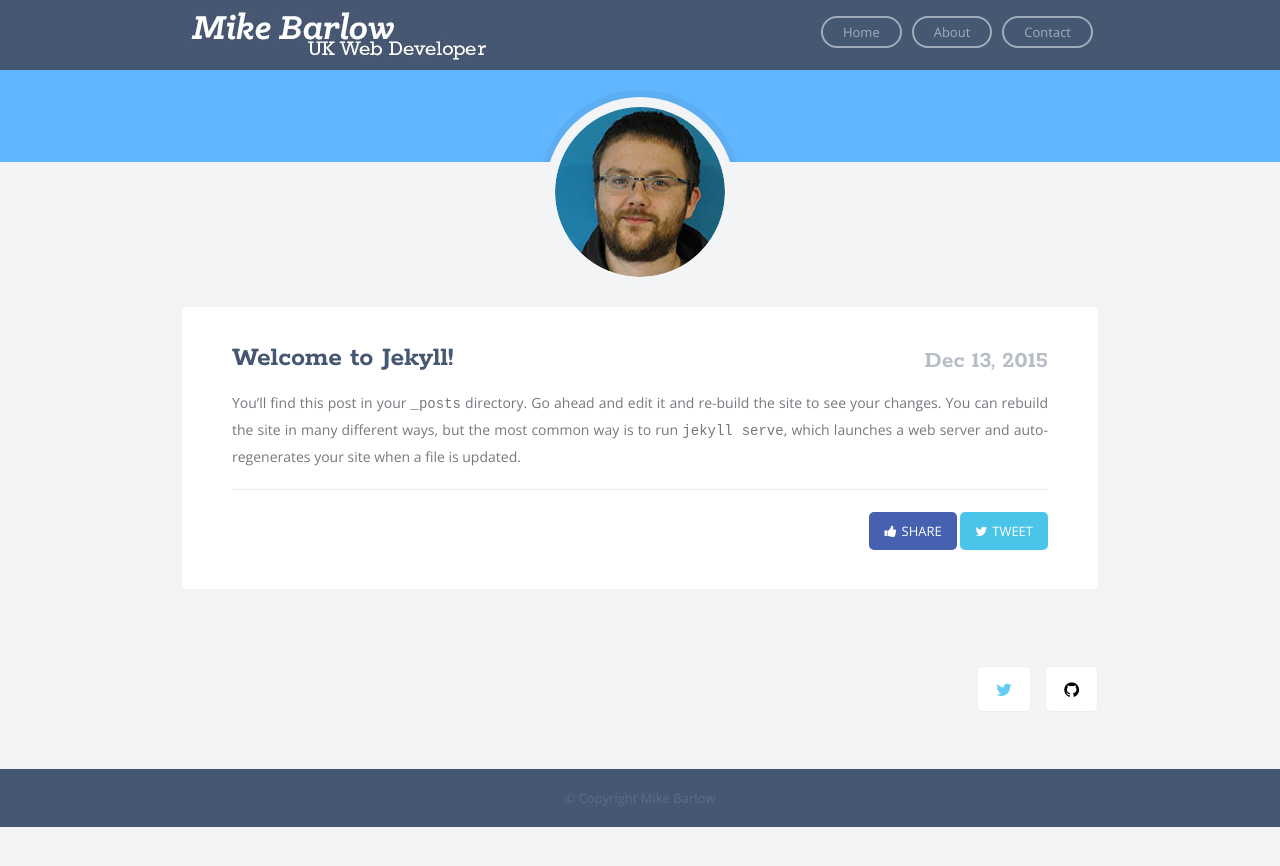
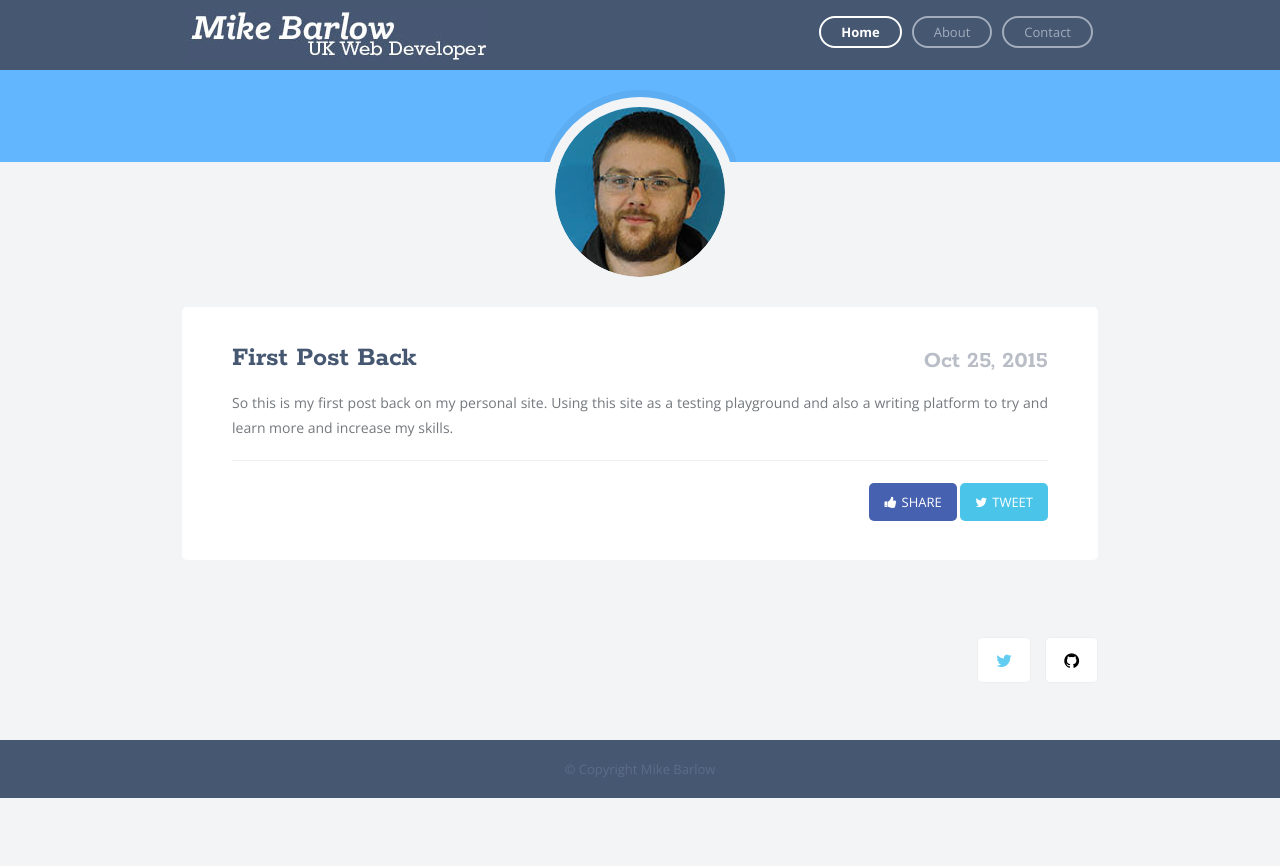
Before and after one commit to peakstoneuk/peakstoneuk.github.io, a Jekyll site: the page built from index.html, in a window 1280 px wide. Shown: the top 866 px of the page. Built offline with Jekyll 4.4.1, drawn with Linux system fonts in a browser that asks for light colours; nearby versions of some CDN libraries; some of the changed lines change nothing that is shown.

Commit message:
Ported over existing post and fixed few menu bugs

```diff
--- a/_includes/footer.html
+++ b/_includes/footer.html
@@ -30,10 +30,10 @@
 </section>
 
 <!-- Blur.js - https://github.com/jakiestfu/Blur.js -->
-<script type="text/javascript" src="http://cdn.mikebarlow.co.uk/js/blur.min.js"></script>
+<script type="text/javascript" src="/js/blur.min.js"></script>
 
 <!-- FlexSlider -->
-<script src="http://cdn.mikebarlow.co.uk/js/jquery.flexslider-min.js"></script>
+<script src="/js/jquery.flexslider-min.js"></script>
 
 <!-- Custom Javascript -->
-<script src="http://cdn.mikebarlow.co.uk/js/custom.js"></script>
+<script src="/js/custom.js"></script>
--- a/_includes/header.html
+++ b/_includes/header.html
@@ -15,7 +15,7 @@
             <!-- Nav Bar (LEFT) -->
             <nav>
                 <ul>
-                    <li><a href="/" class="nav_link"{%if page.url == '/index.html' %} id="nav_current"{% endif %}>Home</a></li>
+                    <li><a href="/" class="nav_link"{%if page.url == '/index.html' or page.url == '/' or page.url contains '/blog' %} id="nav_current"{% endif %}>Home</a></li>
                 {% for my_page in site.pages %}
                     {% if my_page.title %}
                         <li><a class="nav_link"{%if my_page.url == page.url %} id="nav_current"{% endif %} href="{{ my_page.url | prepend: site.baseurl }}">{{ my_page.title }}</a></li>
@@ -24,11 +24,8 @@
                     <li><a href="http://twitter.com/mikebarlow" target="_blank" class="nav_link" title="Contact">Contact</a></li>
                 </ul>
             </nav>
-
         </div>
-
     </div>
-
 </header>
 
 <!-- Subheader -->
--- /dev/null
+++ b/_posts/2015-10-25-first-post-back.markdown
@@ -0,0 +1,12 @@
+---
+layout: post
+title:  "First Post Back"
+date:   2015-10-25 20:39:28 +0000
+permalink: /blog/:year/:month/:day/:title/
+---
+
+So this is my first post back on my personal site. Using this site as a testing playground and also a writing platform to try and learn more and increase my skills.
+
+Hoping that by making an effort to improve the site and also blog about what I'm doing it will help with my understanding of a lot of what I'm doing and learning.
+
+The first few posts in the near future will most likely be on server management and things I've started to learn while taking my first steps into server management for this site.
```
Also changed, not shown: _config.yml (line endings or trailing spaces), _drafts/2015-12-13-welcome-to-jekyll.markdown (renamed from _posts/2015-12-13-welcome-to-jekyll.markdown).
